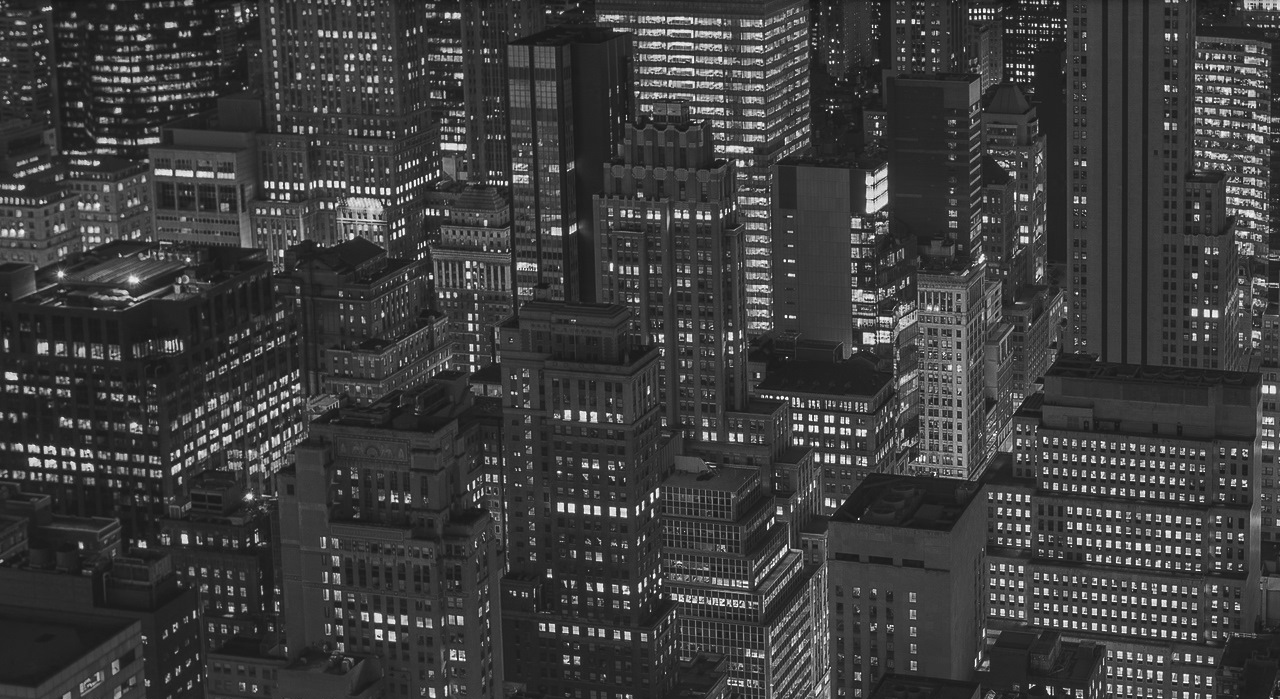
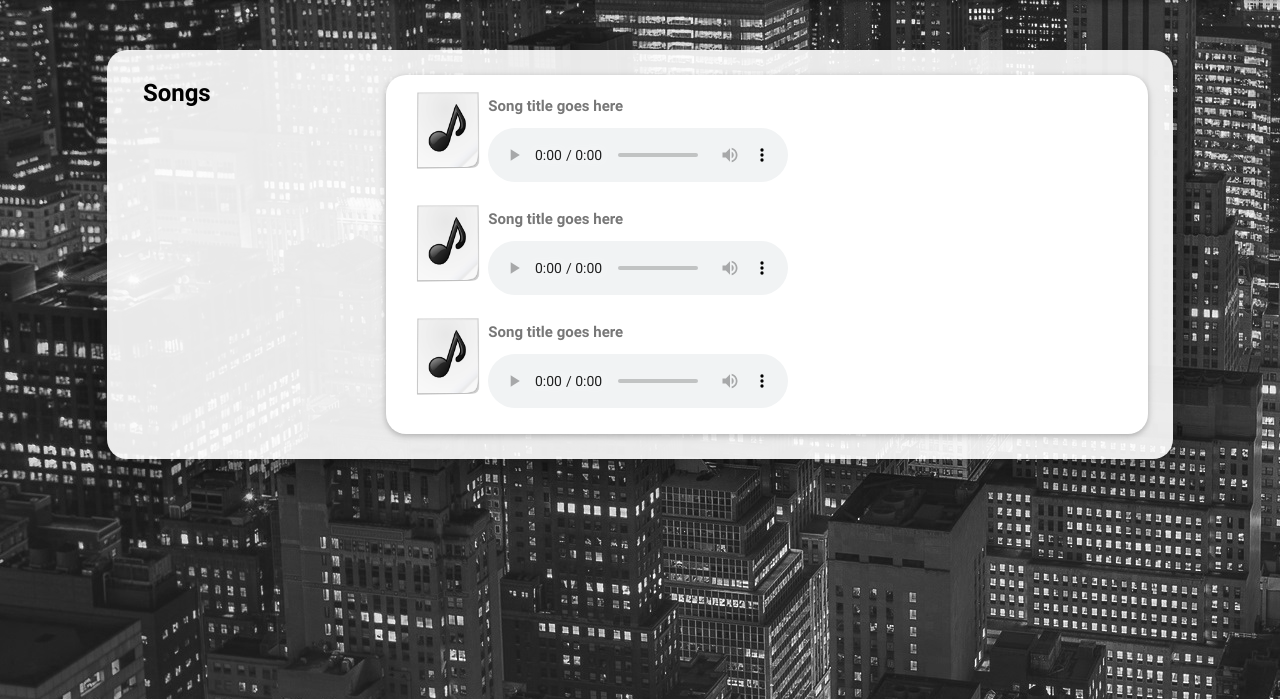
Before and after one commit to Arnuga3/WAMP--College-Graded-Unit, a PHP site: page /songs.php in a window 1280 px wide. Shown: the part 64-763 px from the top of the page. Run offline with PHP 8.4, Linux system fonts and the light colour scheme.

Commit message:
song page started

```diff
--- a/css/styles.css
+++ b/css/styles.css
@@ -99,12 +99,58 @@ hr {
 	height: 180px;
 	margin: 10px 0;
 }
+#contCont > div > div p {
+	margin-left: 20px;
+	color: #777;
+	font-weight: bold;
+}
 #contCont > div > div > div {
 	height: 180px;
 	width: 100px;
 	background-color: #ddd;
+	border-radius: 1px;
 }
-.materialboxed {
+
+/*----------------Songs-----------------*/
+
+#contField_s {
+	padding: 20px 5px;
+	color: black;
+	background-color: rgba(255,255,255,.9);
+}
+#contField_s a > p {
+	font-size: 1.2em;
+	margin: 10px;
+	color: #333;
+}
+#contField_s a > p {
+	font-size: 1.2em;
+	margin: 10px;
+	color: #333;
+}
+#contCont_s {
+	border-radius: 20px;
+	background-color: rgba(255,255,255,1);
+}
+#contCont_s > div > div > div img {
+	width: 80px;
+	height: 80px;
+	margin-top: 15px;
+}
+#contCont_s > div > div > div p {
+	color: #777;
+	font-weight: bold;
+	margin-top: 20px;
+}
+#contCont_s > div > div > div audio {
+	margin-top: 10px;
+	background: white;
+}
+.song_icon {
+	float: left;
+}
+.song_player {
+	float: left;
 }
 
 /*------------Media queries-------------*/
@@ -119,7 +165,7 @@ hr {
 }
 /*large*/
 @media screen and (min-width: 991px) {
-	#contField {
+	#contField, #contField_s {
 		padding: 25px;
 		border-radius: 20px;
 		margin-top: 50px;
--- a/page classes/CL_Songs.php
+++ b/page classes/CL_Songs.php
@@ -12,10 +12,63 @@
 			echo "</head>\n";
 			echo "<body>\n";
 			$this->displayNavbar();
+			$this->displayMain();
 			$this->connectJS();
 			echo "</body>\n";
 			echo "</html>";
 		}
 
+		public function displayMain() {
+?>
+			<div class="row">
+				<div id="contField_s" class="col s12 l10 offset-l1 z-depth-4">
+					<div class="col s12 l3">
+						<span id="actLabel" class="bold">Songs</span>
+					</div>
+					<div id="contCont_s" class="col s12 l9 z-depth-1">
+						<div class="row">
+							<div class="col s12">
+								<div class="song_icon">
+									<img src="img/notka.png" />
+								</div>
+								<div class="song_player">
+									<p>Song title goes here</p>
+									<audio id="music" controls="controls">
+										<source src="#" type="audio/ogg" />
+										<source src="#" type="audio/mpeg" />
+									</audio>
+								</div>
+							</div>
+							<div class="col s12">
+								<div class="song_icon">
+									<img src="img/notka.png" />
+								</div>
+								<div class="song_player">
+									<p>Song title goes here</p>
+									<audio id="music" controls="controls">
+										<source src="#" type="audio/ogg" />
+										<source src="#" type="audio/mpeg" />
+									</audio>
+								</div>
+							</div>
+							<div class="col s12">
+								<div class="song_icon">
+									<img src="img/notka.png" />
+								</div>
+								<div class="song_player">
+									<p>Song title goes here</p>
+									<audio id="music" controls="controls">
+										<source src="#" type="audio/ogg" />
+										<source src="#" type="audio/mpeg" />
+									</audio>
+								</div>
+							</div>
+						</div>
+					</div>
+				</div>
+			</div>
+<?php
+		}
+
 	}
 ?>
```
Also changed, not shown: page classes/CL_ActingShots.php (+8 -6 lines), page classes/CL_GigShots.php (+35 -1 lines), img/notka.png (added), img/sound.png (added).
